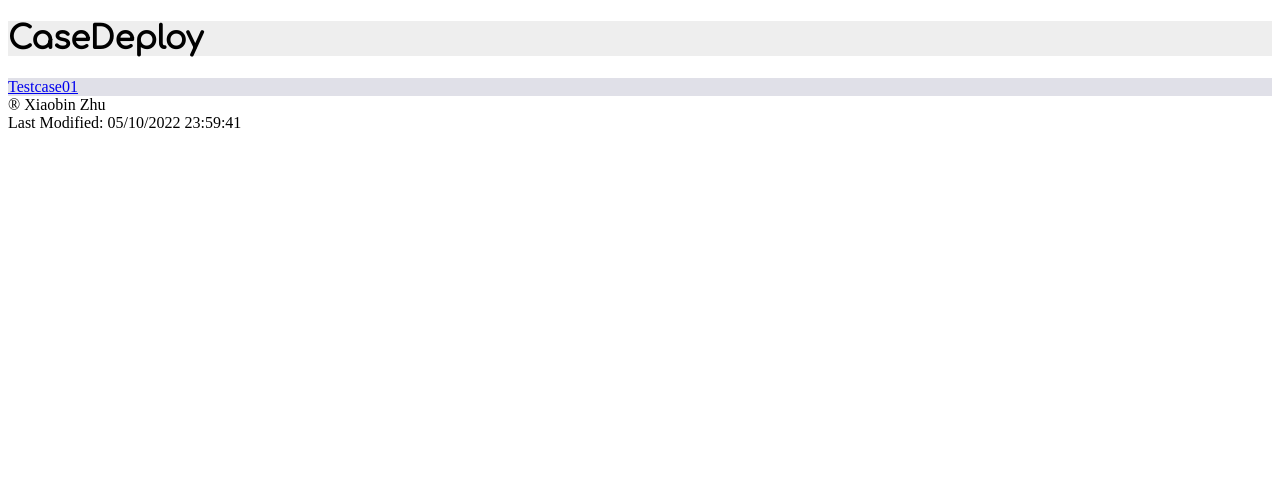
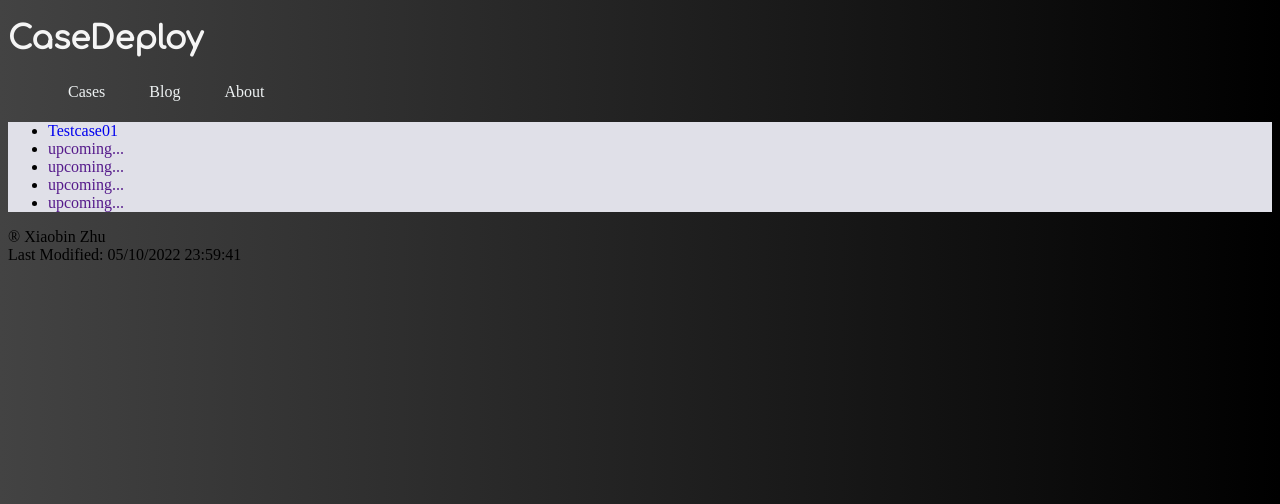
Before and after one commit to SamZ-x/CaseDeploy, a PHP site: page /home.php in a window 1280 px wide. Shown: the top 504 px of the page. Run offline with PHP 8.4, Linux system fonts and the light colour scheme; some web fonts are replaced.

Commit message:
-update home page css

```diff
--- a/home.php
+++ b/home.php
@@ -1,7 +1,4 @@
-<?php
-
-
-?>
+<!-- homepage -->
 
 <!DOCTYPE html>
 <html lang="en">
@@ -16,8 +13,21 @@
     <div class="head">
         <h1>CaseDeploy</h1>
     </div>
+    <div class="navbar">
+        <ul>
+            <li><a href="home.php">Cases</a></li>
+            <li><a href="./Blog/blog.php">Blog</a></li>
+            <li><a href="about.php">About</a></li>
+        </ul>
+    </div>
     <div class="content">
-    <a href="./Testcase01/index.php">Testcase01</a>
+        <ul>
+            <li><a href="./Testcase01/index.php">Testcase01</a></li>
+            <li><a href="">upcoming...</a></li>
+            <li><a href="">upcoming...</a></li>
+            <li><a href="">upcoming...</a></li>
+            <li><a href="">upcoming...</a></li>
+        </ul>
     </div>
     <footer>
         &#174; Xiaobin Zhu <br>
--- a/homestyle.css
+++ b/homestyle.css
@@ -1,17 +1,64 @@
 @import url('https://fonts.googleapis.com/css?family=Sniglet|Boogaloo|Slackey|Comfortaa&effect=3d');
 
+.homesite{
+    background: #000000;  /* fallback for old browsers */
+    background: -webkit-linear-gradient(to right, #434343, #000000);  /* Chrome 10-25, Safari 5.1-6 */
+    background: linear-gradient(to right, #434343, #000000); /* W3C, IE 10+/ Edge, Firefox 16+, Chrome 26+, Opera 12+, Safari 7+ */
+}
+
 .head{
-    background-color: rgb(238,238,238);
-    text-align:left;
+    background-color: transparent;
+    text-align:center;
     font-family: 'Comfortaa', sans-serif;
+    color: whitesmoke;
+}
+
+.navbar{
+    list-style: none;
+}
+
+.navbar li a {
+    color: #eef2f3;
+    text-decoration: none;
+    transition: all 0.3s ease 0s;
+}
+
+.navbar li a:hover {
+    color: aquamarine;
 }
 
 .content{
     background-color: rgb(224,224,232);
-    text-align: left;
+    text-align: center;
+    list-style: lower-greek;
+}
+
+.content li a {
+    text-decoration: none;
+    transition: all 0.6s ease 0s;
+}
+
+.content li a:hover {
+    color: aquamarine;
 }
 
 .site footer{
     background-color: rgb(224,224,232);
     text-align: center;
 }
+
+@media screen and (min-width : 800px) {
+
+    .head{
+        text-align:left;
+    }
+
+    .navbar li {
+        display: inline-block;
+        padding: 5px 20px;
+    }
+
+    .content{
+        text-align:left;
+    }
+}
```
Also changed, not shown: Blog/blog.php (added), about.php (renamed from user.php).
